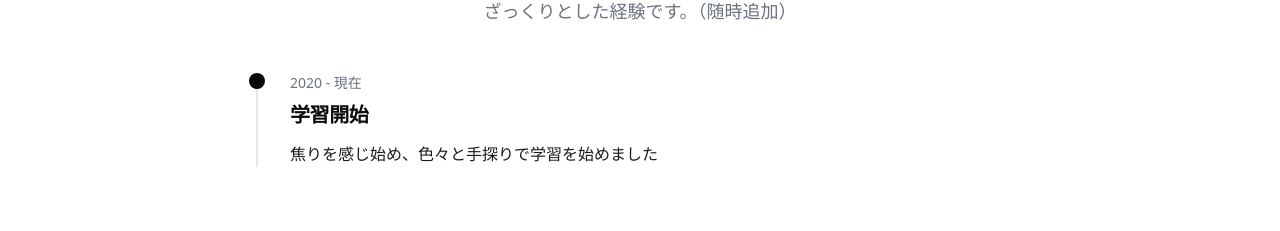
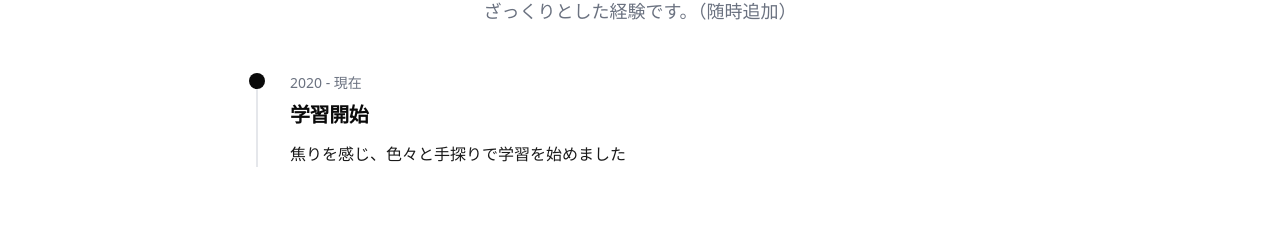
Before and after one commit to sanbay3/san_bay3_portfolio, a Next.js app: page / in a window 1280 px wide. Shown: the part 3493-3724 px from the top of the page. Built offline with nearby package versions, Linux system fonts and the light colour scheme.

Commit message:
Fix description of Experience

```diff
--- a/components/Experience.tsx
+++ b/components/Experience.tsx
@@ -18,7 +18,7 @@ export default function Experience() {
     {
       period: '2020 - 現在',
       title: '学習開始',
-      description: '焦りを感じ始め、色々と手探りで学習を始めました',
+      description: '焦りを感じ、色々と手探りで学習を始めました',
     },
     // 今後追加する経歴をここに記入
     ]
```
